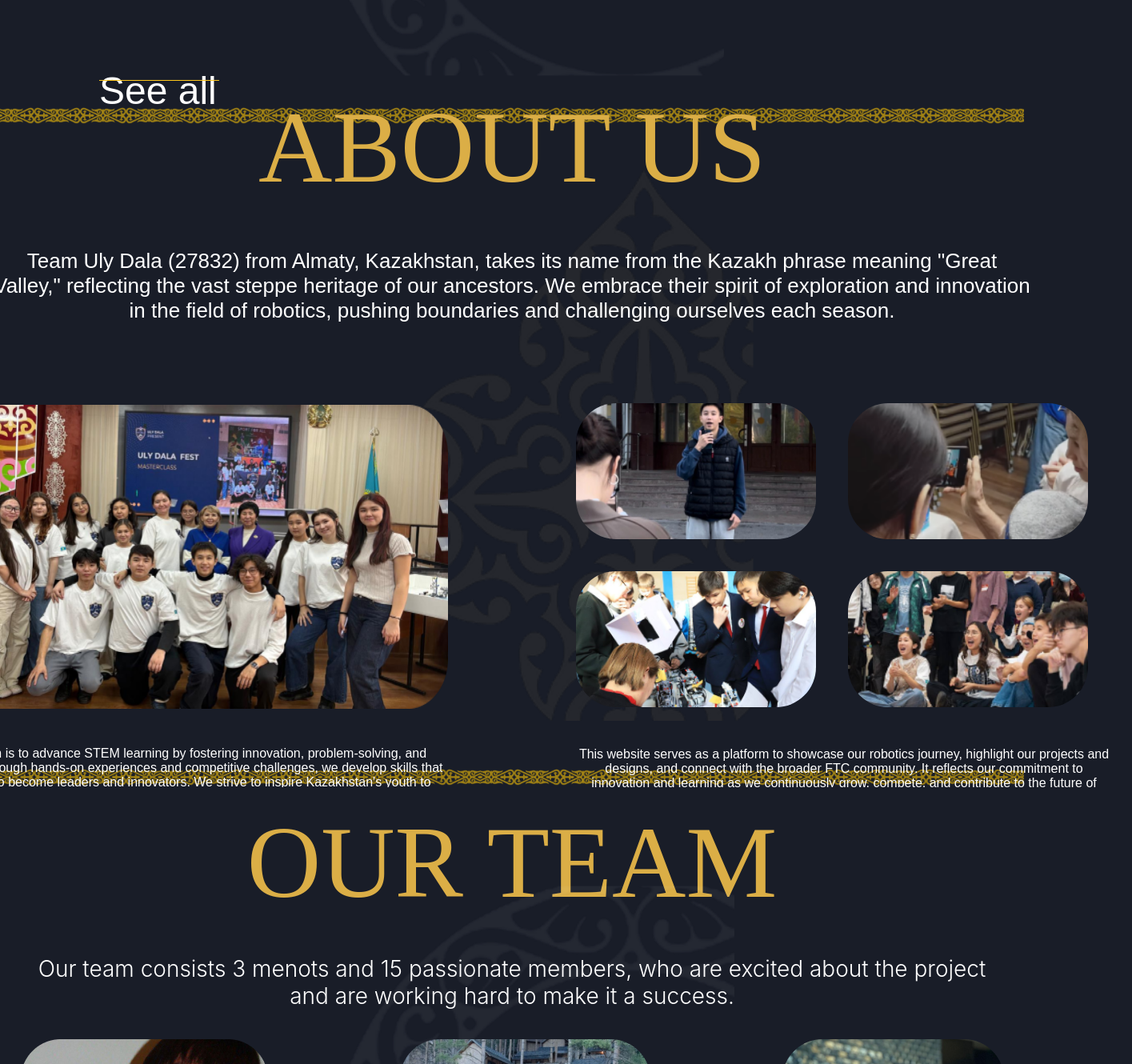
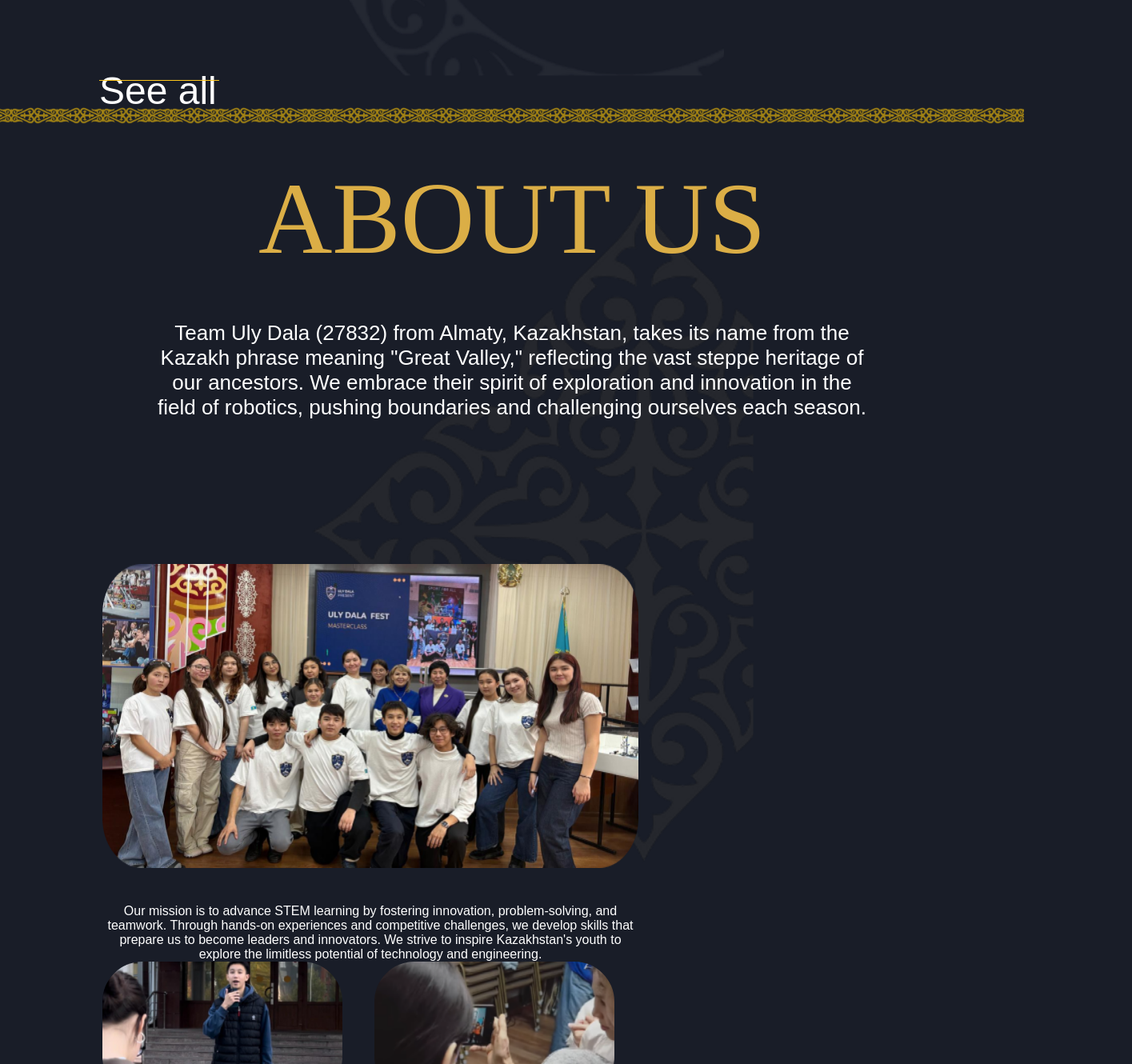
Before and after one commit to NABakosh/ulydalaftc.kz, a React (Create React App) app: page / in a window 1280 px wide. Shown: the part 1470-2800 px from the top of the page at 80% size, 1415 px wide, since content can reach past the window. Built offline with nearby package versions, Linux system fonts and the light colour scheme; a web font is replaced by a local one.

Commit message:
adding events

```diff
--- a/src/Components/Footer.js
+++ b/src/Components/Footer.js
@@ -15,7 +15,6 @@ const Footer = () =>{
 						<img src='img/footer/mail.png' /> ulydalaprotech@gmail.com
 					</p>
 				</article>
-				<div></div>
 				<aside>
 					<h2>Follow us</h2>
 					<p>
--- a/src/index.scss
+++ b/src/index.scss
@@ -79,20 +79,6 @@ body{
   border-radius: 50%;
 
 }
-
-// .aboutuss{
-//   width: 100%;
-//   height: 97vh;
-//   display: flex;
-//   justify-content: center;
-//   align-items: center;
-//   backdrop-filter:blur(5px);
-//   img{
-//     background-color: #004AAD;
-//     border-radius:25px;
-//     animation: bounce 1.25s infinite;
-//   }
-// }
 .button{
   margin-top: -20px;
   width: 350px;
@@ -153,6 +139,7 @@ header{
     height: 100%;
     z-index: 4;
     background-image:url(../public/img/home/background-overlay.png); ;
+    background-repeat: no-repeat;
   }
   div{
     position: relative;
@@ -287,6 +274,7 @@ header{
     article{
       aside{
         display: flex;
+        justify-content: space-between;
         margin-bottom: 10px;
         p{
           max-width: 440px;
@@ -301,9 +289,8 @@ header{
           text-align: left;
         }
       img{
-        margin-left: 10px;
-        width: 300px;
         height: 260px;
+
       }
     }
   }
@@ -364,13 +351,14 @@ header{
 }
 
 .aboutus {
+  padding: 40px 0px;
   position: relative;
   width: 100%;
-  height: 100vh;
   display: flex;
   flex-direction: column;
+  flex-wrap: wrap;
   justify-content: center;
-  gap: 100px;
+  gap: 180px;
   align-items: center;
   background-color: rgba(25, 29, 40, 1);
   &::before{
@@ -402,7 +390,7 @@ header{
     display: flex;
     flex-direction: column;
     text-align: center;
-    width: 1300px;
+    width: 70%;
     gap: 20px;
 
     p {
@@ -412,8 +400,9 @@ header{
 
   aside {
     transform: translateX(100px);
-    width: 1500px;
+    width: 80%;
     display: flex;
+    flex-wrap: wrap;
     justify-content: space-between;
 
     main {
@@ -449,12 +438,13 @@ header{
 }
 
 .ourteam{
+  padding: 40px 0px 80px 0px;
   position: relative;
-  height: 100vh;
   width: 100%;
   display: flex;
   flex-direction: column;
   justify-content: space-around;
+  gap: 120px;
   align-items: center;
   background: rgba(25, 29, 40, 1);
   &::before{
@@ -472,7 +462,7 @@ header{
       margin-bottom: 30px;
   }
   article{
-    width: 1233px;
+    width: 50%;
     display: flex;
     flex-direction: column;
     align-items: center;
@@ -516,6 +506,10 @@ header{
   text-align: center;
   background: rgba(25, 29, 40, 1);
   gap: 30px;
+  background-image: url(../public/img/ourrobot/background.png);
+  background-repeat: no-repeat;
+  background-size: 45% auto;
+  background-position: 50% 100%;
   article{
     width: 1600px;
       h1{
@@ -579,7 +573,6 @@ header{
 }
 .sponsors{
   margin-top: 20px;
-  height: 45vh;
   width: 100%;
   background: rgba(25, 29, 40, 1);
   display: flex;
@@ -604,6 +597,8 @@ header{
   }
   div{
     display: flex;
+    justify-content: center;
+    flex-wrap: wrap;
     gap:38px;
     img{
       height: 165px;
@@ -615,12 +610,14 @@ header{
   }
 }
 footer{
+  padding: 40px 0px 80px 0px;
   background: rgba(25, 29, 40, 1);
   width: 100%;
-  height: 45vh;
+  height:auto;
   display: flex;
-  justify-content: center;
-  gap: 300px;
+  align-items: center;
+  justify-content: space-around;
+  flex-wrap: wrap;
   h2{
     font-family: Inter;
     font-size: 64px;
@@ -650,11 +647,20 @@ footer{
   width: 1px;
   background-color: #555; /* Цвет линии */
   height: 20vh; /* Высота линии */
-  margin: 100px -260px 0px 20px; /* Отступы слева и справа */
 }
 aside{
-    margin-top: 100px;
+  padding: 0px 60px;
+  position: relative;
+  &::before{
+    content: '';
+    position: absolute;
+    left: -50px;
+    width: 1px;
+    background-color: #555; /* Цвет линии */
+    height: 200%; /* Высота линии */
+  }
 }
+
 }
 .teampage{
   h1{
@@ -758,6 +764,8 @@ main{
     width: 90%;
     div{
       display: flex;
+      justify-content: center;
+      align-items: center;
       gap: 40px;
       p{
         font-size: 28px;
```
Also changed, not shown: public/img/ourrobot/background.png (added).
